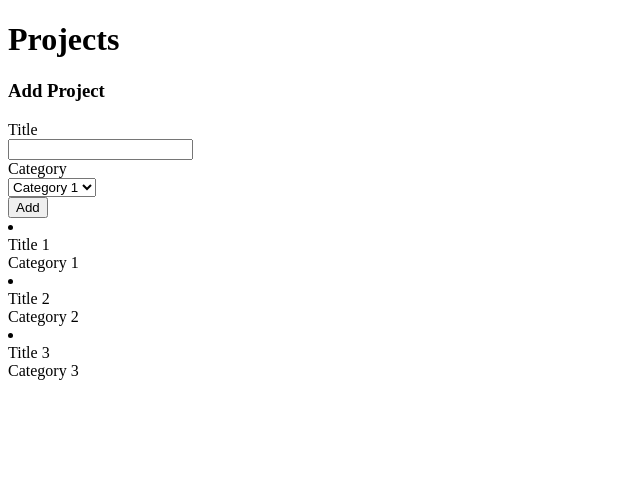
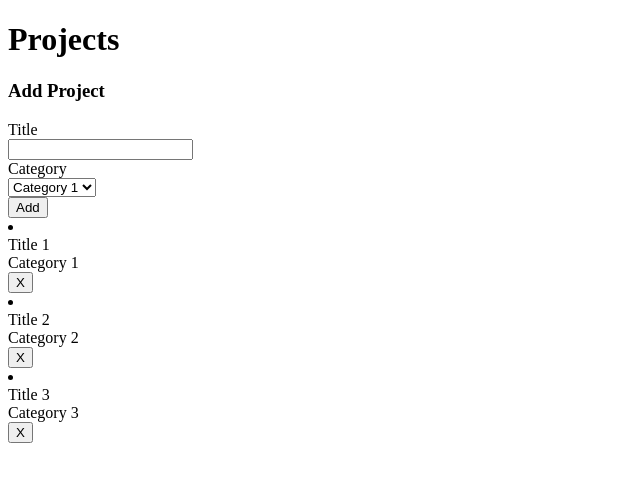
Before and after one commit to bruceslan1989/reactjs-experiments, a React (Create React App) app: page / in a window 1280 px wide. Shown: the top 482 px of the page, without its empty margins (0-640 px from the left). Built offline with nearby package versions, Linux system fonts and the light colour scheme.

Commit message:
Added deleting.

```diff
--- a/package.json
+++ b/package.json
@@ -5,7 +5,8 @@
   "dependencies": {
     "react": "^15.6.1",
     "react-dom": "^15.6.1",
-    "react-scripts": "1.0.11"
+    "react-scripts": "1.0.11",
+    "uuid": "^3.1.0"
   },
   "scripts": {
     "start": "react-scripts start",
--- a/src/components/AddProject.js
+++ b/src/components/AddProject.js
@@ -1,4 +1,5 @@
 import React, { Component } from 'react';
+import uuid from 'uuid';
 
 class AddProject extends Component {
     static defaultProps = {
@@ -31,10 +32,13 @@ class AddProject extends Component {
             this.refs.category.value
         );
 
-        this.setState({project: {
-            title: this.refs.title.value,
-            category: this.refs.category.value
-        }}, function() {
+        this.setState({
+            project: {
+                id: uuid.v4(),
+                title: this.refs.title.value,
+                category: this.refs.category.value
+            }
+        }, function() {
             this.props.creatingCallback(this.state.project);
             this.refs.title.value = null;
             this.refs.category.value = 'Category 1';
--- a/src/components/Project.js
+++ b/src/components/Project.js
@@ -1,12 +1,18 @@
 import React, { Component } from 'react';
 
 class Project extends Component {
+
+    handleDeleting(id) {
+        this.props.deletingCallback(id);
+    }
+
     render() {
         let project = this.props.project;
         return (
             <li className="project">
                 <div>{project.title}</div>
                 <div>{project.category}</div>
+                <button onClick={this.handleDeleting.bind(this, project.id)}>X</button>
             </li>
         );
     }
--- a/src/components/Projects.js
+++ b/src/components/Projects.js
@@ -1,4 +1,5 @@
 import React, { Component } from 'react';
+import uuid from 'uuid';
 import Project from "./Project";
 import AddProject from "./AddProject";
 
@@ -14,12 +15,15 @@ class Projects extends Component {
     componentWillMount() {
         this.setState({
             projects: [{
+                id: uuid.v4(),
                 title: "Title 1",
                 category: "Category 1"
             }, {
+                id: uuid.v4(),
                 title: "Title 2",
                 category: "Category 2"
             }, {
+                id: uuid.v4(),
                 title: "Title 3",
                 category: "Category 3"
             }]
@@ -33,11 +37,21 @@ class Projects extends Component {
             projects: projects
         })
     }
+
+    handleDeleting(id) {
+        let projects = this.state.projects;
+        let index = projects.findIndex(project => project.id === id);
+        projects.splice(index, 1);
+        this.setState({
+            projects: projects
+        })
+    }
+
     render() {
         let projects;
         projects = this.state.projects.map(project => {
             return (
-                <Project key={project.title} project={project} />
+                <Project key={project.title} project={project} deletingCallback={this.handleDeleting.bind(this)}/>
             );
         });
         return (
```
